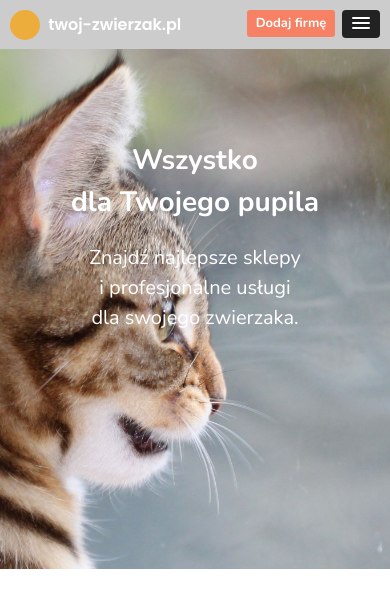
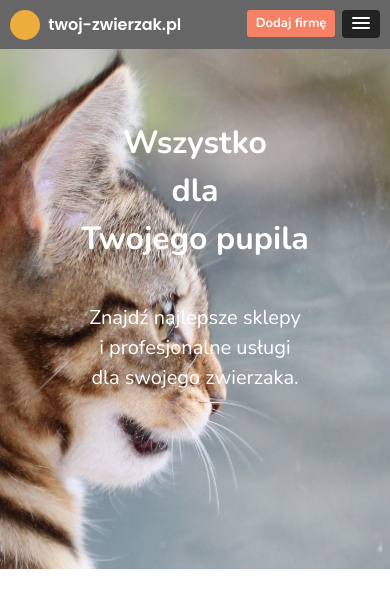
Before and after one commit to developer1984/tz, a PHP site: page / in a window 390 px wide. Shown: the top 608 px of the page. Run offline with PHP 8.4, Linux system fonts and the light colour scheme; some libraries are stand-ins or nearby versions.

Commit message:
(wersja mobilna) Zmiana koloru tła menu i zmiana rozmiaru czcionki i marginesów w headerze

```diff
--- a/assets/css/slicknav.css
+++ b/assets/css/slicknav.css
@@ -78,7 +78,7 @@
 .slicknav_menu {
   font-size: 16px;
   box-sizing: border-box;
-  background: #cccccc;
+  background: #666;
   padding: 5px; }
   .slicknav_menu * {
     box-sizing: border-box; }
--- a/assets/css/style.css
+++ b/assets/css/style.css
@@ -66,12 +66,12 @@ header {
     color: #fff
 }
 .head_title {
-    margin-top: 70px;
-    font-size: 28px;
+    margin-top: 50px;
+    font-size: 32px;
     font-weight: 700;
 }
 .head_descr {
-    margin-top: 20px;
+    margin-top: 40px;
     font-size: 20px;
     font-weight: 400;
 }
--- a/index.html
+++ b/index.html
@@ -35,7 +35,7 @@
 </nav>
 <header>
     <div class="head_container">
-        <p class="head_title">Wszystko<br>dla Twojego pupila</p>
+        <p class="head_title">Wszystko<br>dla<br>Twojego pupila</p>
         <p class="head_descr">Znajdź najlepsze sklepy<br>i profesjonalne usługi<br>dla swojego zwierzaka.</p>
     </div>
 
```
